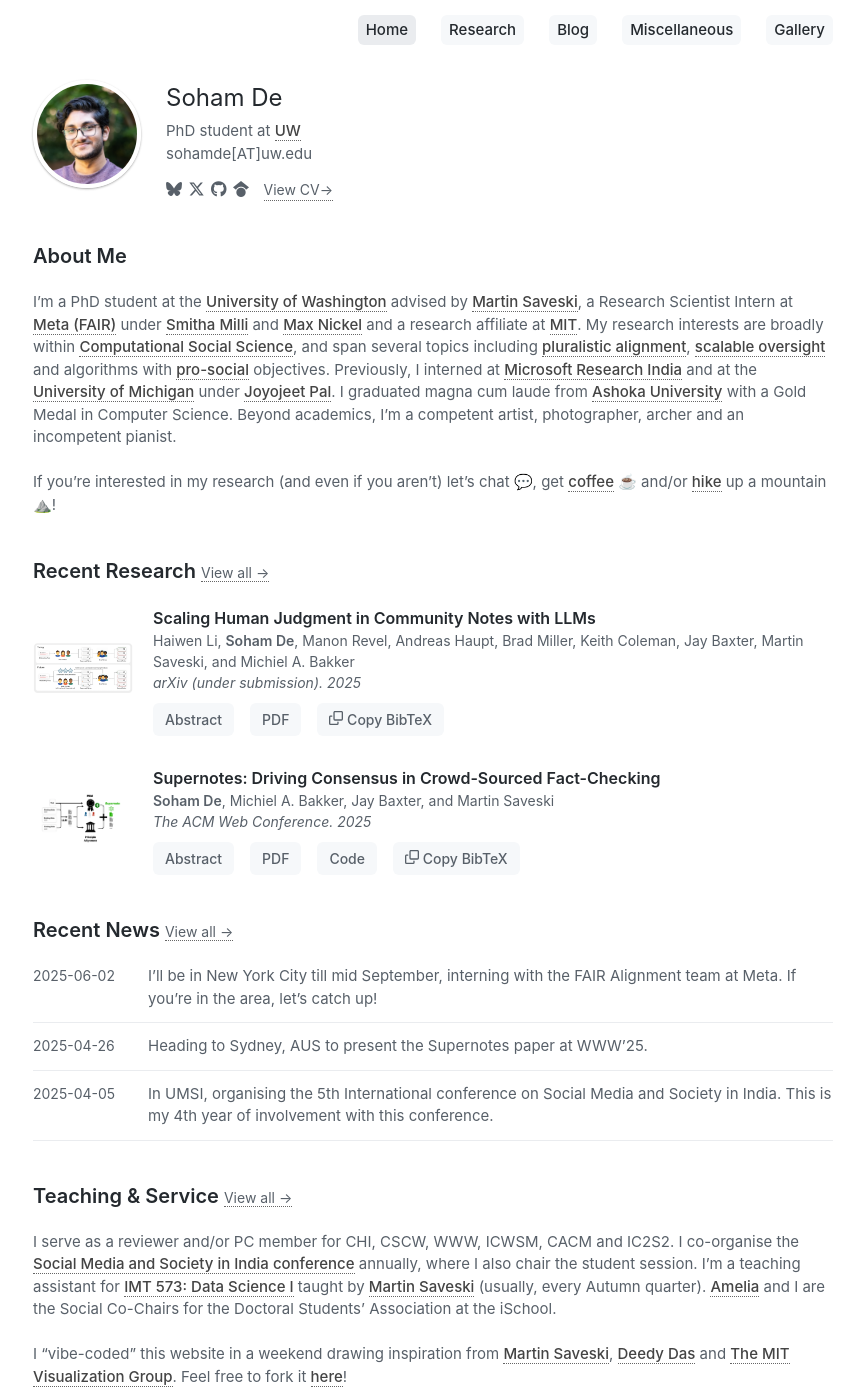
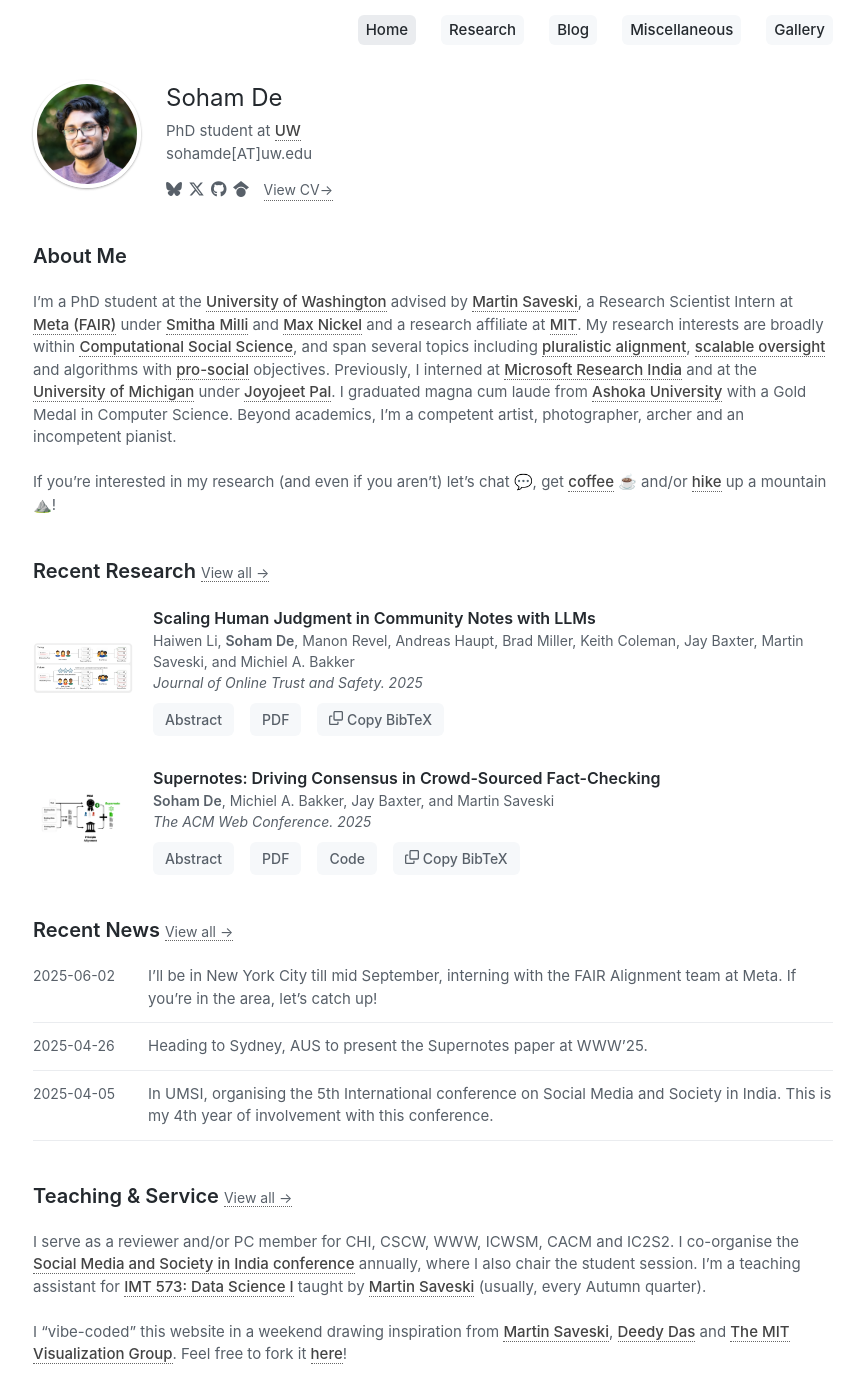
Before and after one commit to actuallysoham/actuallysoham.github.io, a Jekyll site: the page built from index.md, in a window 1280 px wide and 1400 px high. Shown: the whole window, without its empty margins (207-1071 px from the left). Built offline with Jekyll 4.4.1, drawn with Linux system fonts in a browser that asks for light colours; nearby versions of some CDN libraries.

Commit message:
pub update

```diff
--- a/_data/publications.yml
+++ b/_data/publications.yml
@@ -12,7 +12,7 @@
     - "Jay Baxter"
     - "Martin Saveski"
     - "Michiel A. Bakker"
-  venue: "arXiv (under submission)"
+  venue: "Journal of Online Trust and Safety"
   year: 2025
   thumbnail: "/assets/images/papers/cnllmfuture-thumb.png"
   abstract: "This paper argues for a new paradigm for Community Notes in the LLM era: an open ecosystem where both humans and LLMs can write notes, and the decision of which notes are helpful enough to show remains in the hands of humans. This approach can accelerate the delivery of notes, while maintaining trust and legitimacy through Community Notes' foundational principle: A community of diverse human raters collectively serve as the ultimate evaluator and arbiter of what is helpful. Further, the feedback from this diverse community can be used to improve LLMs' ability to produce accurate, unbiased, broadly helpful notes--what we term Reinforcement Learning from Community Feedback (RLCF). This becomes a two-way street: LLMs serve as an asset to humans--helping deliver context quickly and with minimal effort--while human feedback, in turn, enhances the performance of LLMs. This paper describes how such a system can work, its benefits, key new risks and challenges it introduces, and a research agenda to solve those challenges and realize the potential of this approach."  # Truncated for brevity
--- a/index.md
+++ b/index.md
@@ -62,6 +62,6 @@ If you're interested in my research (and even if you aren't) let's chat 💬, ge
 
 ## Teaching & Service <a href="/teaching" class="link-button">View all</a>
 
-I serve as a reviewer and/or PC member for CHI, CSCW, WWW, ICWSM, CACM and IC2S2. I co-organise the <a href="https://joyojeet.people.si.umich.edu/influencers.htm">Social Media and Society in India conference</a> annually, where I also chair the student session. I'm a teaching assistant for <a href="https://www.washington.edu/students/crscat/imt.html#imt573">IMT 573: Data Science I</a> taught by <a href="https://faculty.washington.edu/msaveski">Martin Saveski</a> (usually, every Autumn quarter). <a href="https://ameliadogan.github.io/">Amelia</a> and I are the Social Co-Chairs for the Doctoral Students' Association at the iSchool.<br/><br/>
+I serve as a reviewer and/or PC member for CHI, CSCW, WWW, ICWSM, CACM and IC2S2. I co-organise the <a href="https://joyojeet.people.si.umich.edu/influencers.htm">Social Media and Society in India conference</a> annually, where I also chair the student session. I'm a teaching assistant for <a href="https://www.washington.edu/students/crscat/imt.html#imt573">IMT 573: Data Science I</a> taught by <a href="https://faculty.washington.edu/msaveski">Martin Saveski</a> (usually, every Autumn quarter). <a href="https://ameliadogan.github.io/"><br/><br/>
 
 I "vibe-coded" this website in a weekend drawing inspiration from <a href="https://faculty.washington.edu/msaveski">Martin Saveski</a>, <a href="https://debarghyadas.com/">Deedy Das</a> and <a href="https://vis.csail.mit.edu/">The MIT Visualization Group</a>. Feel free to fork it <a href="https://github.com/actuallysoham/actuallysoham.github.io">here</a>!
```
Also changed, not shown: 3 other files.
